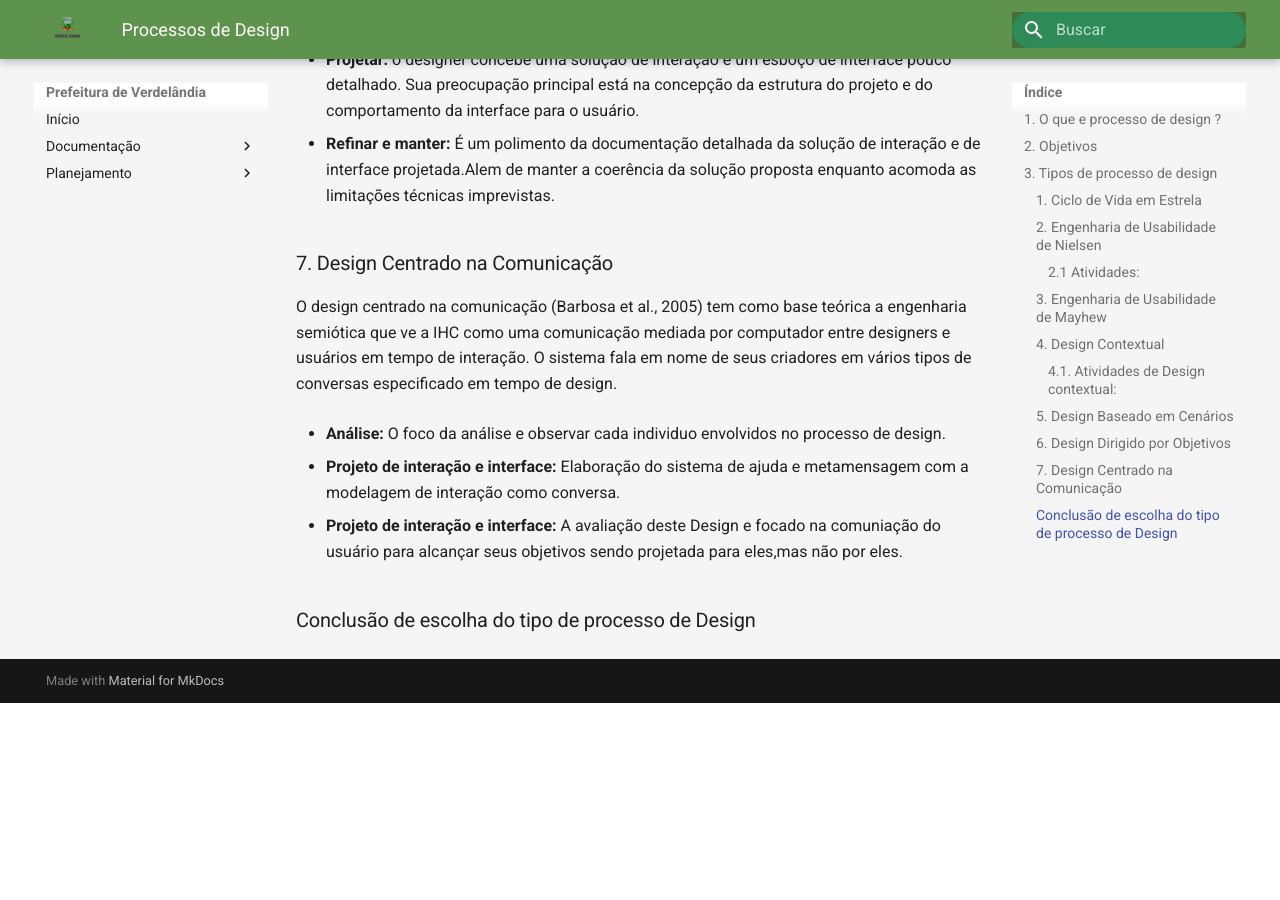
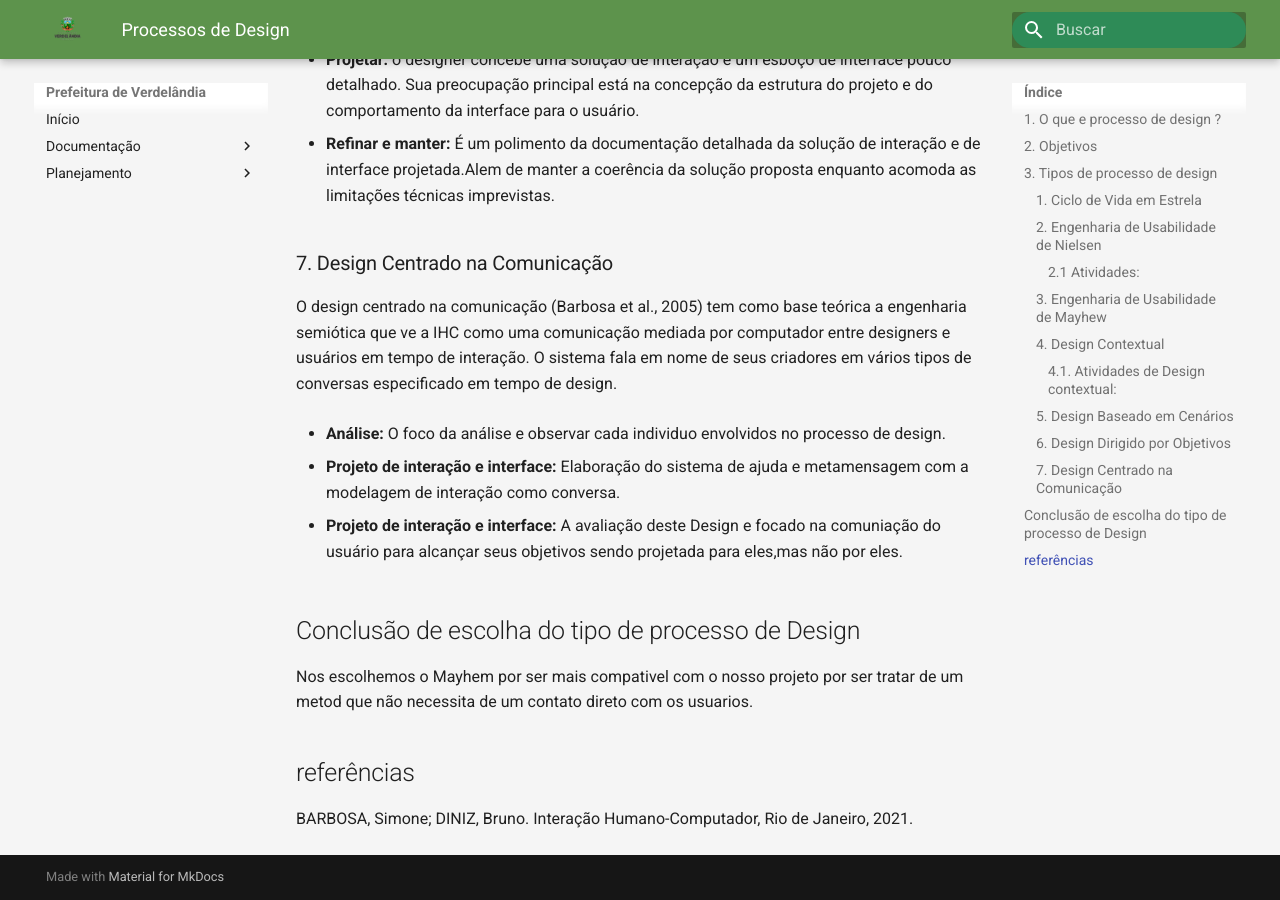
Before and after one commit to valdersonjr/2021.2-Prefeitura-Verdelandia, an MkDocs documentation site: the page built from docs/documentos/Processos.md, in a window 1280 px wide and 900 px high, scrolled down 2929 px. Built offline with MkDocs 1.6.1 and Material for MkDocs 9.7.7, drawn with Linux system fonts in a browser that asks for light colours; before the commit the page ends 3632 px from its top, so only the background shows below that.

Commit message:
Update Processos.md
Adicionado o final

```diff
--- a/docs/documentos/Processos.md
+++ b/docs/documentos/Processos.md
@@ -90,4 +90,11 @@ O design centrado na comunicação (Barbosa et al., 2005) tem como base teórica
 - **Projeto de interação e interface:**  A avaliação deste Design e focado na comuniação do usuário para alcançar seus objetivos sendo projetada para eles,mas não por eles.
 
 
-### Conclusão de escolha do tipo de processo de Design
+## Conclusão de escolha do tipo de processo de Design
+
+Nos escolhemos o Mayhem por ser mais compativel com o nosso projeto por ser tratar de um metod que não necessita de um contato direto com os usuarios.
+
+
+## referências
+
+BARBOSA, Simone; DINIZ, Bruno. Interação Humano-Computador, Rio de Janeiro, 2021.
```
